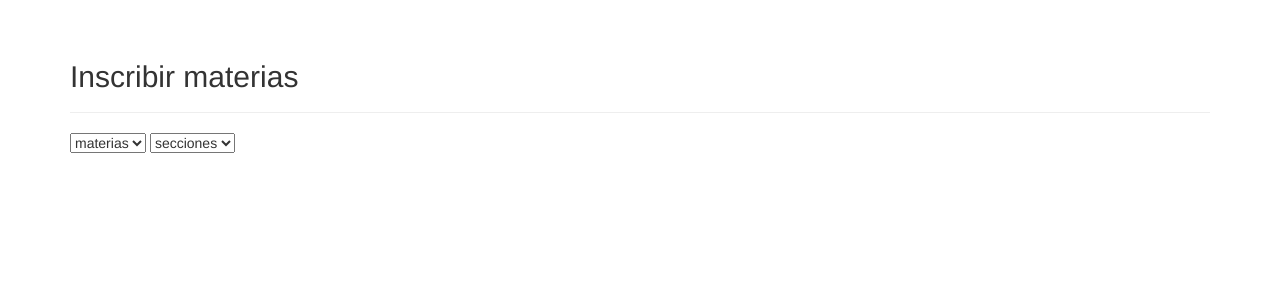
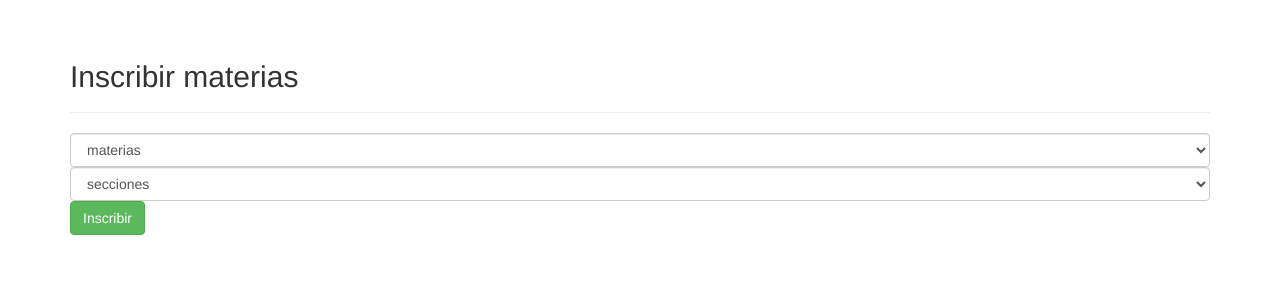
Before and after one commit to pizenblues/planificacion-academica, a PHP site: page /estudiante/inscribir.php in a window 1280 px wide. Shown: the part 52-352 px from the top of the page. Run offline with PHP 8.4, Linux system fonts and the light colour scheme; the visitor is signed in with stand-in values (Sample User, id 1); data that the repository does not hold is empty.

Commit message:
inscripcion

```diff
--- a/public/custom.css
+++ b/public/custom.css
@@ -33,3 +33,12 @@
 .panel-shadow{
 	box-shadow: 1px 1px 20px rgba(0,0,0,0.3);
 }
+
+.none{
+	color: inherit;
+}
+
+.none:hover{
+	color: inherit;
+	text-decoration: none;
+}
--- a/public/estudiante/header.php
+++ b/public/estudiante/header.php
@@ -4,7 +4,7 @@
   <meta charset="UTF-8">
   <link rel="stylesheet" href="../../modules/bootstrap/dist/css/bootstrap.min.css">
   <link rel="stylesheet" href="../../modules/font-awesome/css/font-awesome.min.css">
-  <link rel="stylesheet" href="../custom.css">
+  <link rel="stylesheet" href="../custom.css?<?php echo time(); ?>">
   <script language="JavaScript" src="../../modules/jquery.min.js" type="text/javascript"></script>
   <title>Estudiante</title>
 </head>
--- a/public/estudiante/inscribir.php
+++ b/public/estudiante/inscribir.php
@@ -18,7 +18,19 @@
     while ($i = mysql_fetch_assoc($seccion_result)) {
       $secciones[] = $i;
     }
+/*
+    if (!(isset($_POST["seccion"]))) {
 
+    }else{
+      $materia = $_POST["materia"];
+      $seccion = $_POST["seccion"];
+      if (($materia=="")||($seccion=="")) {
+        echo "mal";
+      }else{
+        echo "bien";
+      }
+    }
+*/
     include("header.php");
     include("navbar.php");
 ?>
@@ -28,15 +40,14 @@
   </div>
 
   <form method="POST">
-
-    <select id="materia" name="materia" class="selection">
+    <select id="materia" name="materia" class="form-control">
       <option value="">materias</option>
       <?php foreach ($materias as $materia): ?>
           <option value="<?php echo $materia['materia_id'] ?>"><?php echo $materia['materia_nombre'] ?></option>
       <?php endforeach ?>
     </select>
 
-    <select id="seccion" name="seccion" class="selection">
+    <select id="seccion" name="seccion" class="form-control">
       <option value="">secciones</option>
       <?php foreach ($secciones as $seccion): ?>
           <option class="hidden" data-materia="<?php echo $seccion["seccion_materia"] ?>"
@@ -45,6 +56,9 @@
       <?php endforeach ?>
     </select>
 
+    <button class="btn btn-success">
+      <a class="none" href="../../src/estudiante/inscribir.php">Inscribir</a>
+    </button>
   </form>
 </div>
 
--- /dev/null
+++ b/src/estudiante/inscribir.php
@@ -0,0 +1,2 @@
+<?php
+echo "bu"; ?>
```
